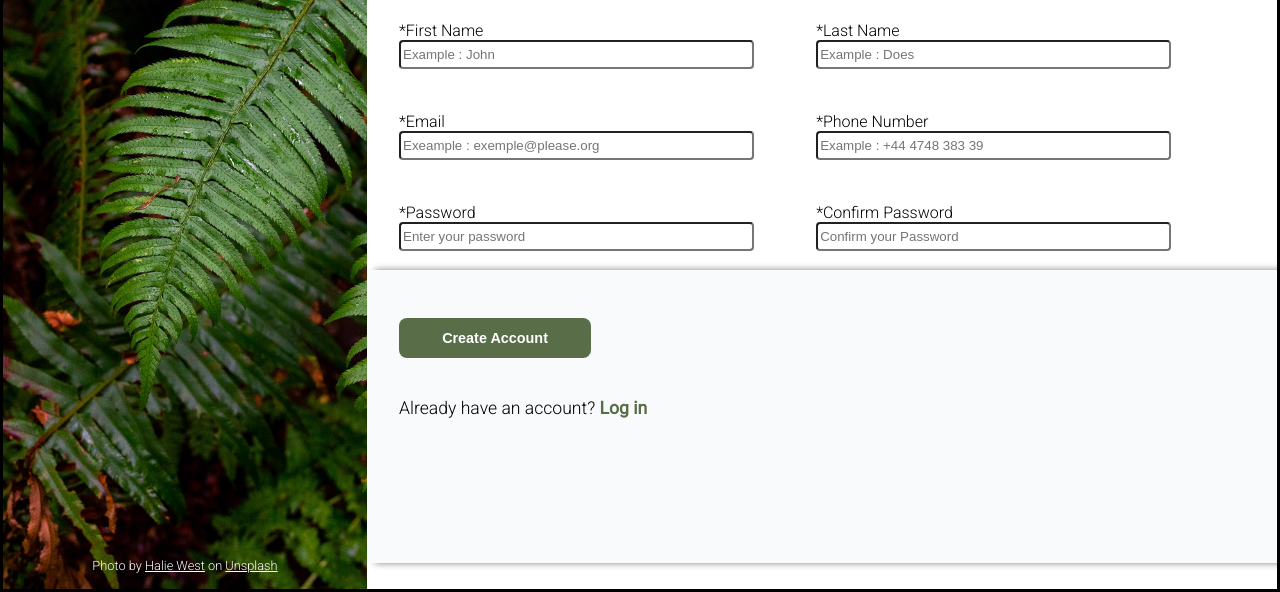
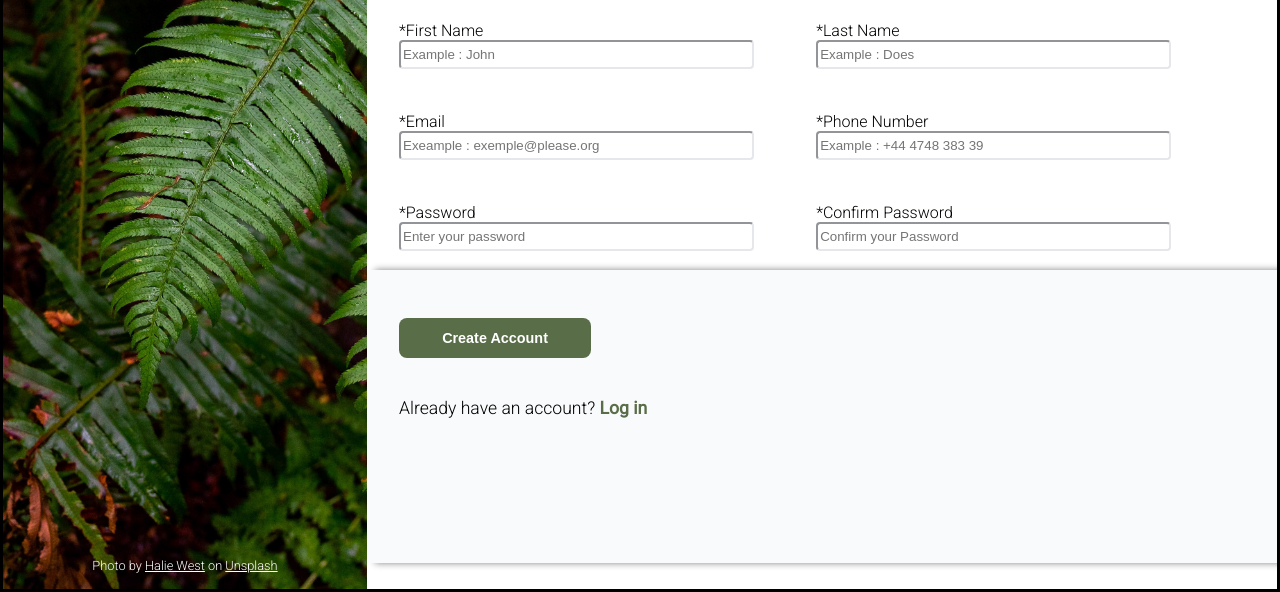
Before and after one commit to 0xtkd/signup-form, a plain HTML site: page index.html in a window 1280 px wide. Shown: the part 310-902 px from the top of the page. Drawn offline with Linux system fonts and the light colour scheme.

Commit message:
changing input border color to light gray

```diff
--- a/css/main.css
+++ b/css/main.css
@@ -1,5 +1,9 @@
+input {
+  border-color: #E5E7EB;
+}
+
 input:invalid:required:focus {
-  border: 1px solid #E3242B;
+  border-color: #E3242B;
 }
 
 input:focus:valid {
```
